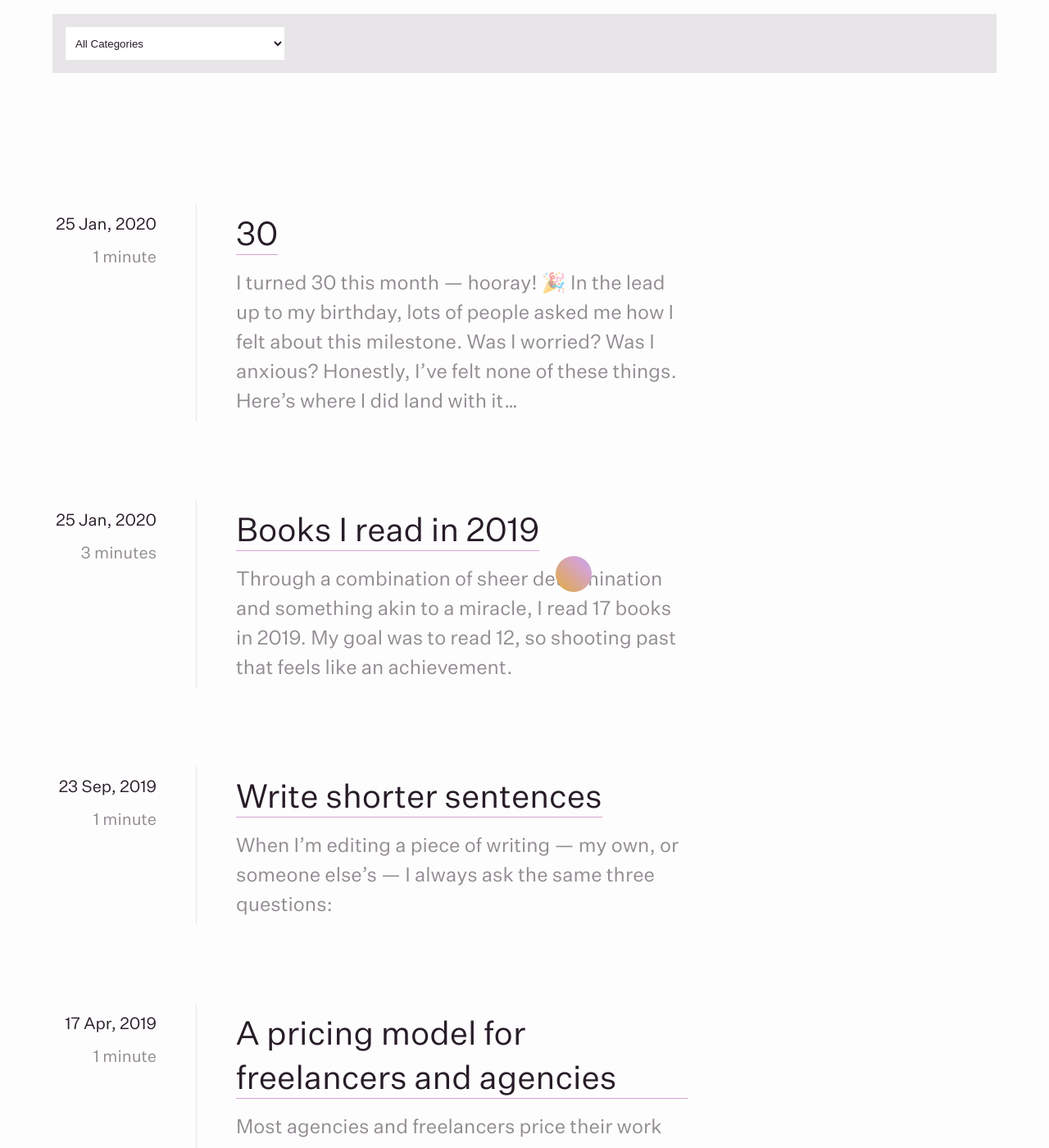
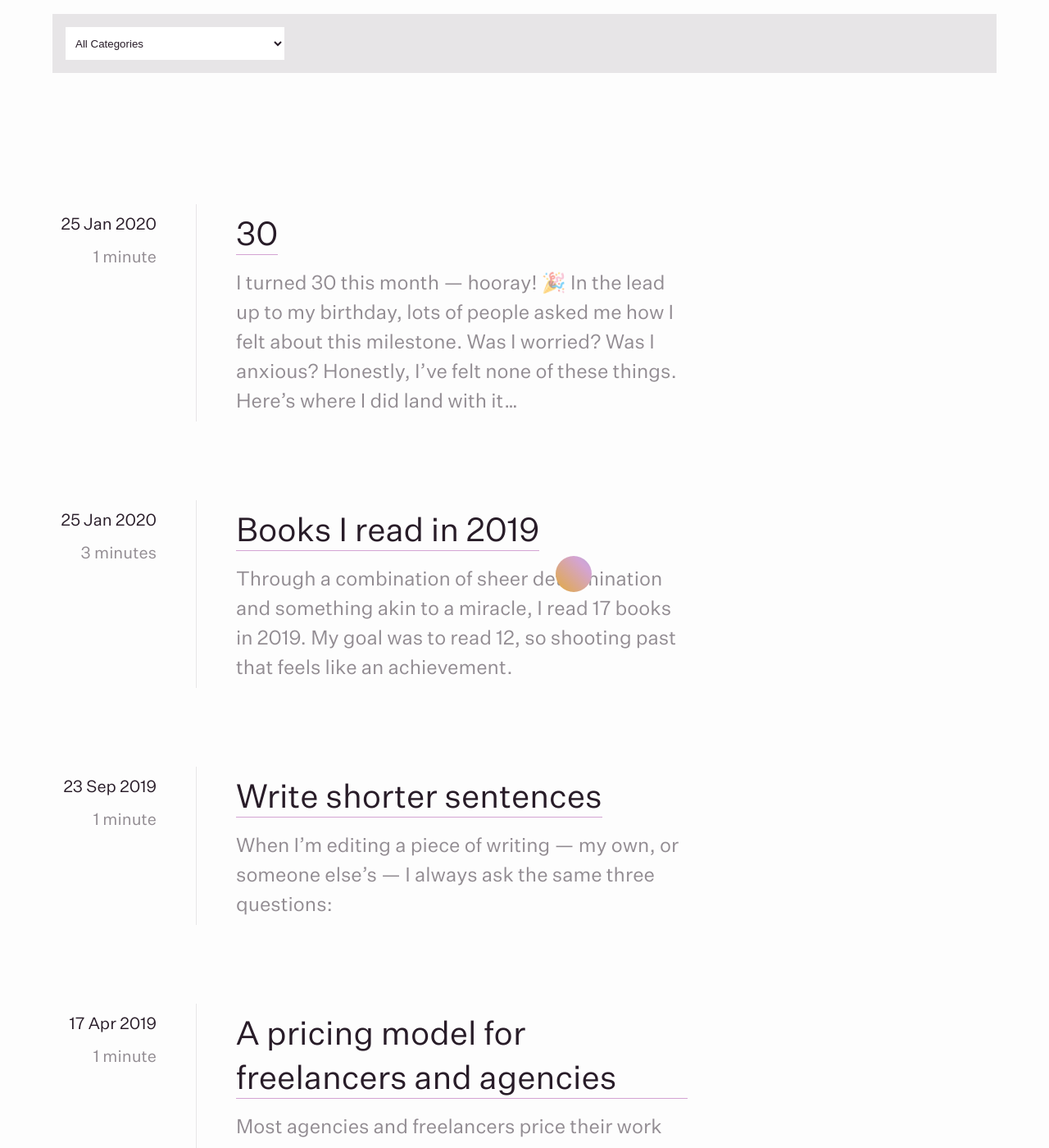
Before and after one commit to freddiewrites/freddiewrites.github.io, a Jekyll site: the page built from journal.markdown, in a window 1280 px wide and 1400 px high, scrolled down 445 px. Shown: the whole window at 82% size. Built offline with Jekyll 4.4.1, drawn with Linux system fonts in a browser that asks for light colours; some of the changed text lies outside the part shown.

Commit message:
Removes comma from date format

```diff
--- a/_layouts/archive.html
+++ b/_layouts/archive.html
@@ -36,7 +36,7 @@ layout: default
 
 	    <li class="post-list__item post-item {%- for category in post.categories -%} {{ category | prepend: ' ' }} {%- endfor -%}">
 	        <div class="post-item__meta">
-	            {%- assign date_format = site.minima.date_format | default: "%-d %b, %Y" -%}
+	            {%- assign date_format = site.minima.date_format | default: "%-d %b %Y" -%}
 	            <h5 class="post-item__date">
 	                {{ post.date | date: date_format }}
 	            </h5>
--- a/_layouts/post.html
+++ b/_layouts/post.html
@@ -25,7 +25,7 @@ layout: default
 
                 <h5>
                     <time class="dt-published" datetime="{{ page.date | date_to_xmlschema }}" itemprop="datePublished">
-                        {%- assign date_format = site.minima.date_format | default: "%-d %b, %Y" -%}
+                        {%- assign date_format = site.minima.date_format | default: "%-d %b %Y" -%}
                         {{ page.date | date: date_format }}
                     </time>
                 </h5>
```
